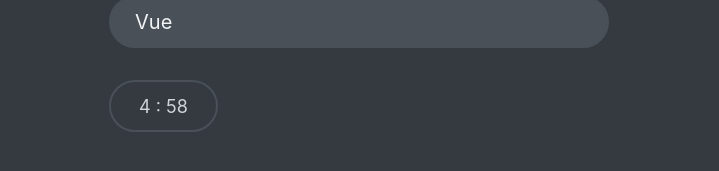
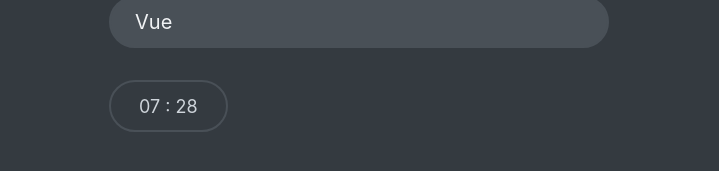
Before and after one commit to arafatah/react-quiz, a React (Create React App) app: page / in a window 1280 px wide. Both pictures are taken after a click on the button "Let's start". Shown: the part 569-740 px from the top of the page, without its empty margins (281-1000 px from the left). Built offline with nearby package versions, Linux system fonts and the light colour scheme; data requests are answered from the project's data file.

Commit message:
Increase question timer duration to 30 seconds and enhance timer display formatting

```diff
--- a/src/components/App.js
+++ b/src/components/App.js
@@ -11,7 +11,7 @@
 import Footer from "./Footer";
 import Timer from "./Timer";
 
-const SECS_PER_QUESTIONS = 20;
+const SECS_PER_QUESTIONS = 30;
 
 const initialState = {
   questions: [],
--- a/src/components/Timer.js
+++ b/src/components/Timer.js
@@ -15,7 +15,9 @@
 
   return (
     <div className="timer">
-      {mins} : {seconds}
+      {mins < 10 && "0"}
+      {mins} : {seconds < 10 && "0"}
+      {seconds}
     </div>
   );
 }
```
